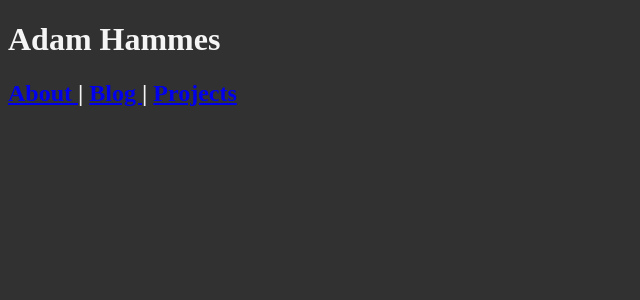
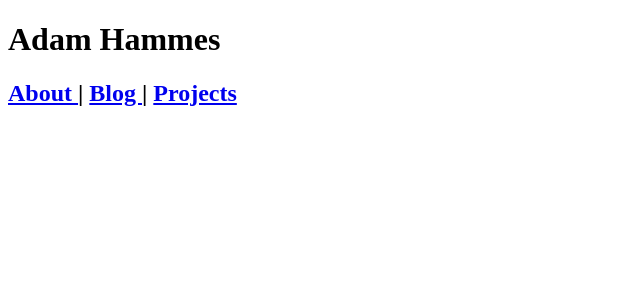
Before and after one commit to adamhammes/old-site, a Jekyll site: the page built from index.html, in a window 1280 px wide. Shown: the top 300 px of the page, without its empty margins (0-640 px from the left). Built offline with Jekyll 4.4.1, drawn with Linux system fonts in a browser that asks for light colours.

Commit message:
Dark theme looks stupid
This reverts commit 5bbd726fc5ffb4d91c5cc2a8b8e43a9538931d4c.

```diff
--- a/assets/css/main.css
+++ b/assets/css/main.css
@@ -1,8 +1,3 @@
-body {
-    background-color: #313131;
-    color: #f5f5f5;
-}
-
 .entry {
     width: 45em;
     margin: auto;
```
